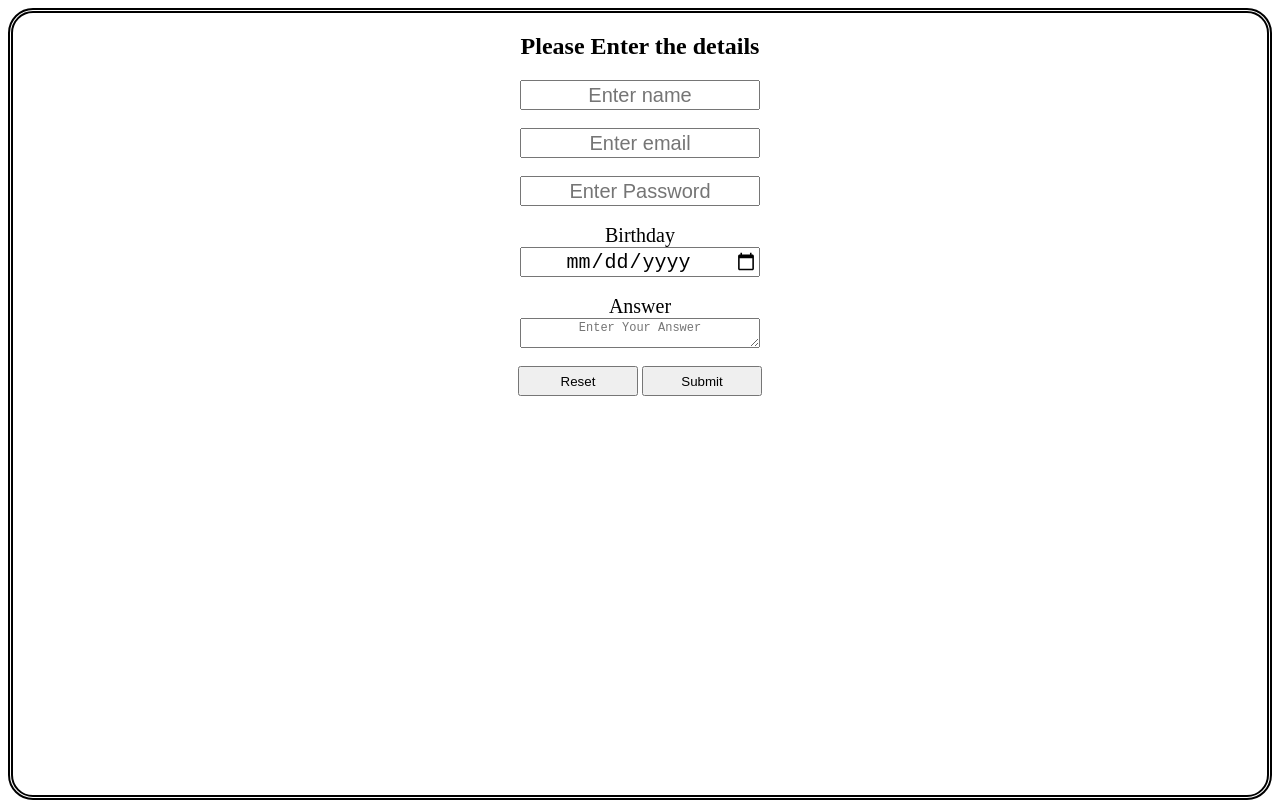
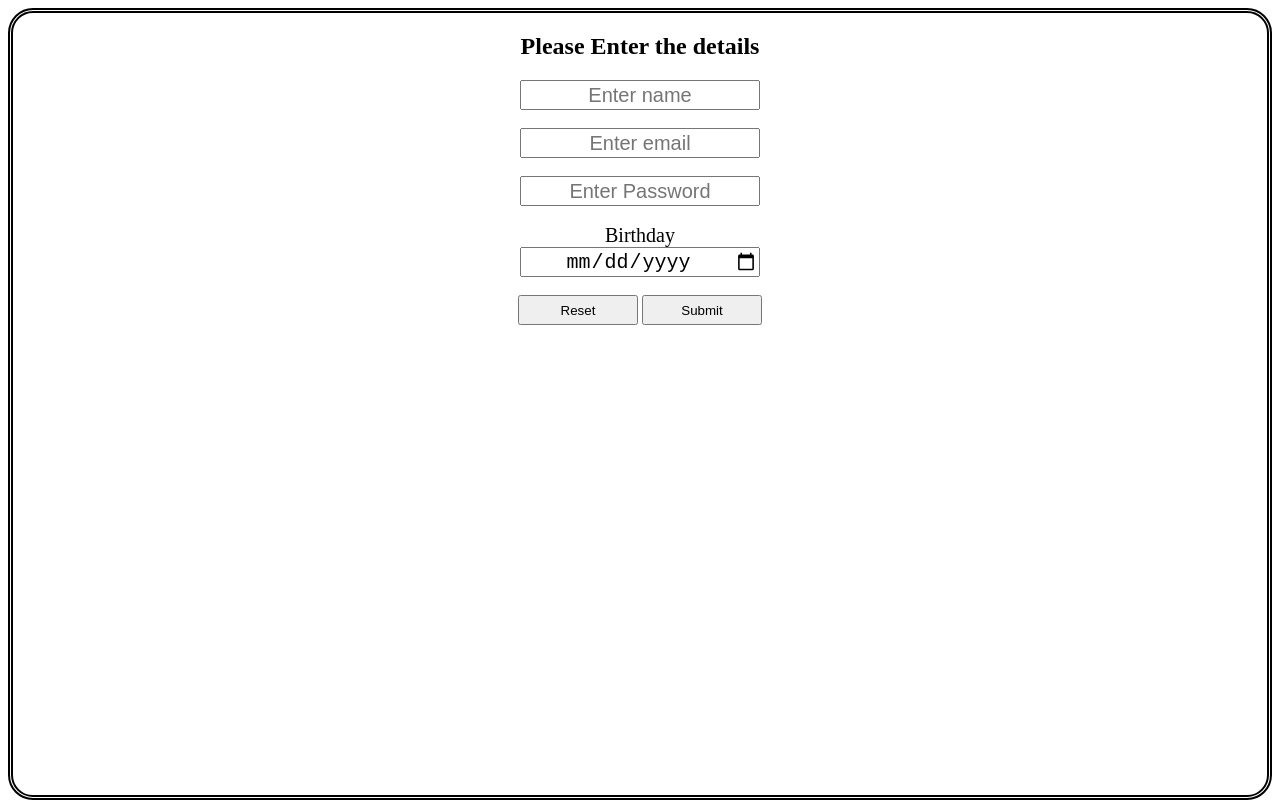
Before and after one commit to Prakash-Mahecha/Login-Page, a plain HTML site: page index.html in a window 1280 px wide. Drawn offline with Linux system fonts and the light colour scheme.

Commit message:
second time

```diff
--- a/index.html
+++ b/index.html
@@ -26,10 +26,6 @@
             <input type="date" id="birthday">
             <br><br>
 
-            <label for="answer" id="ans">Answer</label><br>
-            <textarea id="answer" row="5" col="10" placeholder="Enter Your Answer" required></textarea>
-            <br><br>
-
             <input type="reset" value="Reset" id="reset">
             <input type="submit" value="Submit" id="submit"><br><br>
         </form>
```
